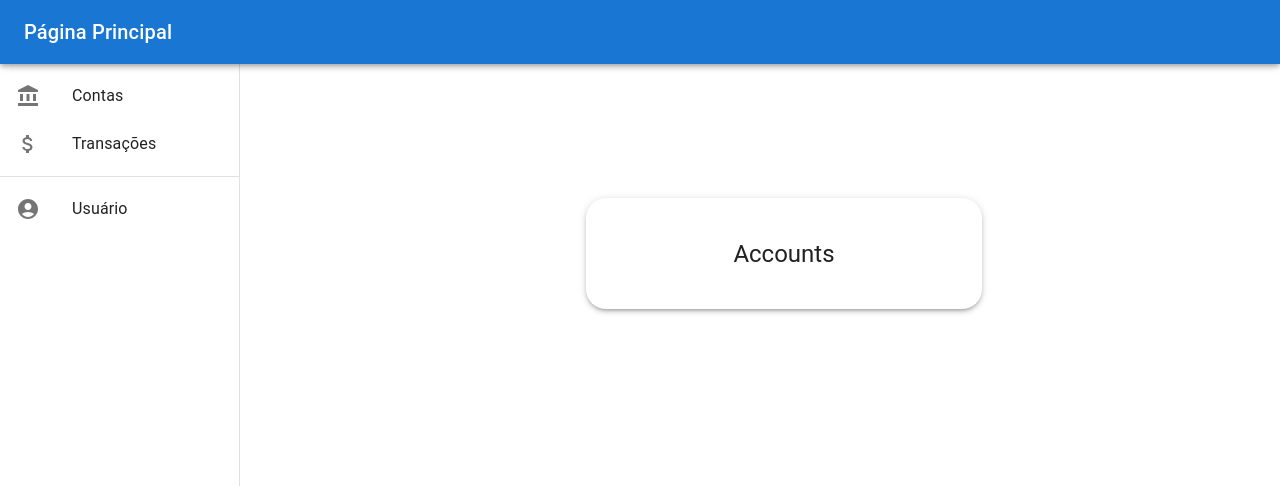
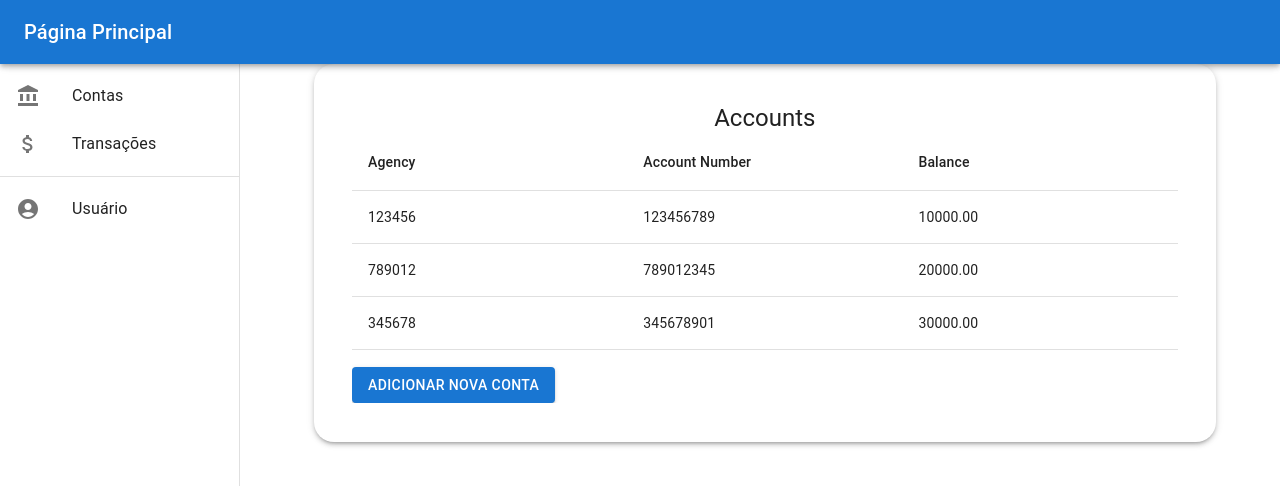
Before and after one commit to gabrielvaladao13/TP_ENG_SOFTWARE_2, a React (Create React App) app in the folder frontend/: page /accounts in a window 1280 px wide. Shown: the top 486 px of the page. Built offline with nearby package versions, Linux system fonts and the light colour scheme.

Commit message:
Iniciando Lista de Contas

```diff
--- a/frontend/package.json
+++ b/frontend/package.json
@@ -7,6 +7,7 @@
     "@emotion/styled": "^11.11.0",
     "@mui/icons-material": "^5.14.19",
     "@mui/material": "^5.14.19",
+    "@mui/x-data-grid": "^6.18.2",
     "@testing-library/jest-dom": "^5.17.0",
     "@testing-library/react": "^13.4.0",
     "@testing-library/user-event": "^13.5.0",
--- a/frontend/src/pages/Accounts.js
+++ b/frontend/src/pages/Accounts.js
@@ -1,27 +1,63 @@
 import React from 'react';
-import { Button, TextField, Typography, Container, CssBaseline, Paper } from '@mui/material';
+import { Button, TextField, Typography, Container, CssBaseline, Paper, Table, TableBody, TableRow, TableCell, TableHead, TableContainer } from '@mui/material';
 import { styled } from '@mui/system';
-
 
 const StyledPaper = styled(Paper)({
   display: 'flex',
   flexDirection: 'column',
   alignItems: 'center',
-  marginTop: '50%',
+  margin: '5%',
+  marginLeft: '2%',
   borderRadius: 20,
-  padding: '10%',
+  padding: '3%',
+  width: '100%',
+  height: '100%',
+
 });
+
+const accountData = [
+  { agencia: 123456, conta: 123456789, saldo: 10000.00 },
+  { agencia: 789012, conta: 789012345, saldo: 20000.00 },
+  { agencia: 345678, conta: 345678901, saldo: 30000.00 },
+];
 
 const Accounts = () => {
   return (
-        <Container component="main" maxWidth="xs">
-        <CssBaseline />
       <StyledPaper elevation={3}>
         <Typography component="h1" variant="h5">
           Accounts
         </Typography>
+        <TableContainer>
+          <Table>
+            <TableHead>
+              <TableRow>
+                <TableCell>Agency</TableCell>
+                <TableCell>Account Number</TableCell>
+                <TableCell>Balance</TableCell>
+              </TableRow>
+            </TableHead>
+            <TableBody>
+              {accountData.map((account) => (
+                <TableRow key={account.conta}>
+                  <TableCell style={{ width: '25%' }}>{account.agencia}</TableCell>
+                  <TableCell style={{ width: '25%' }}>{account.conta}</TableCell>
+                  <TableCell style={{ width: '25%' }}>{account.saldo.toFixed(2)}</TableCell>
+                </TableRow>
+              ))}
+            </TableBody>
+          </Table>
+          <Button
+            variant="contained"
+            color="primary"
+            style={{
+              marginTop: '2%',
+            }}
+          >
+            Adicionar Nova Conta
+          </Button>
+        </TableContainer>
       </StyledPaper>
-        </Container>
+
   );
 };
 
```
Also changed, not shown: 1 other file (tests, documents, lock files or other folders). Lines whose indentation alone changed are shown as unchanged.
